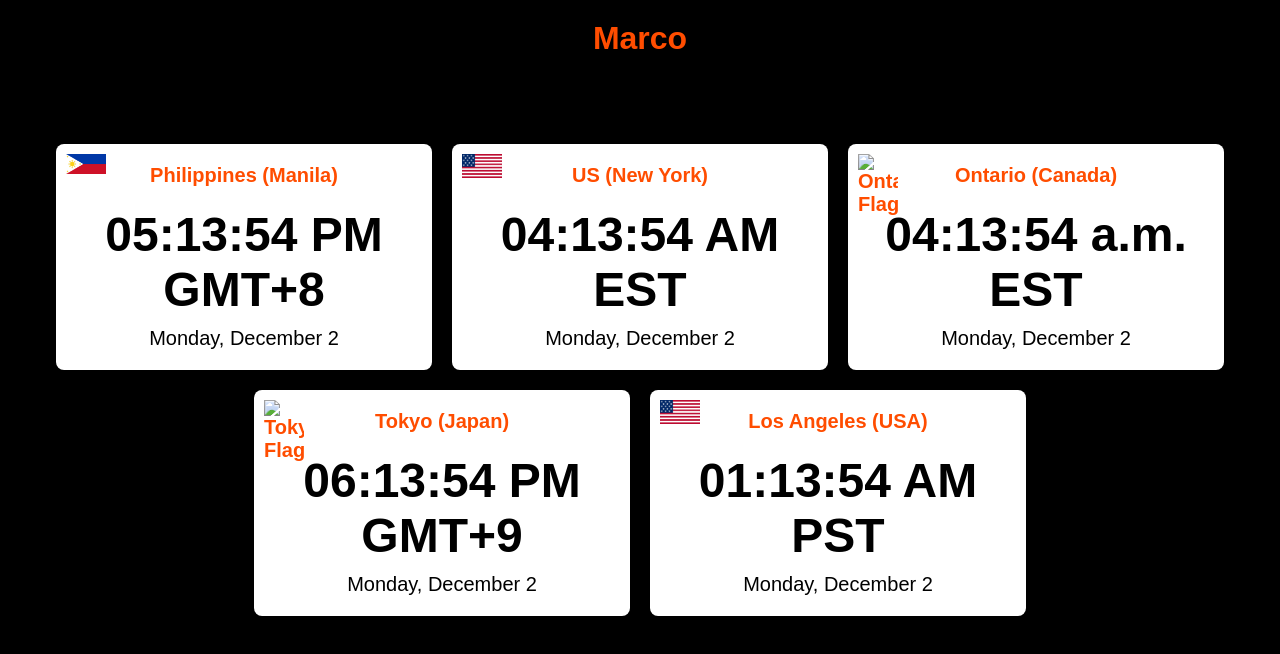
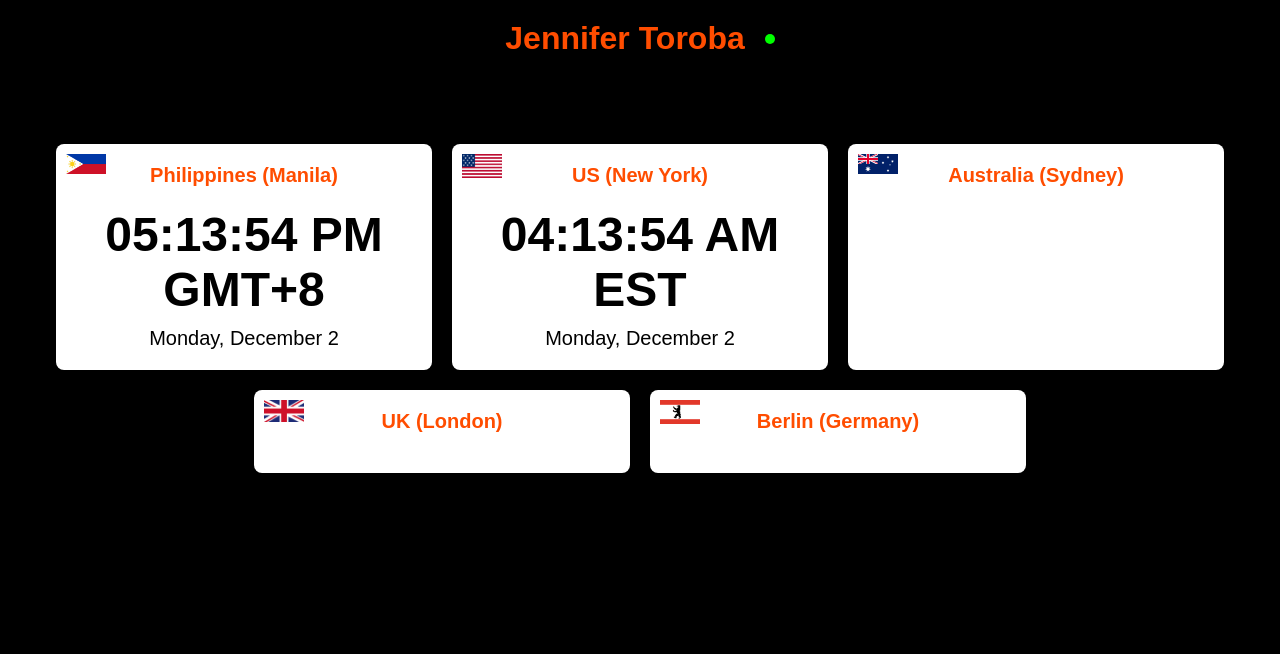
Before and after one commit to Bossraff/JenniferToroba-TimeZone, a plain HTML site: page index.html in a window 1280 px wide. Drawn offline with Linux system fonts and the light colour scheme.

Commit message:
Update index.html

```diff
--- a/index.html
+++ b/index.html
@@ -9,7 +9,8 @@
 <body>
     <header>
         <h1>
-            Marco
+            Jennifer Toroba
+            <span class="blinker"></span>
         </h1>
     </header>
     <div class="container">
@@ -23,23 +24,25 @@
             <div class="time" id="us-time"></div>
             <div class="date-info" id="us-date"></div>
         </div>
-        <div class="timezone" id="ontario">
-            <h2><img src="Canadaflag.png" alt="Ontario Flag" class="flag-icon"> Ontario (Canada)</h2>
-            <div class="time" id="ontario-time"></div>
-            <div class="date-info" id="ontario-date"></div>
+        <div class="timezone" id="australia">
+            <h2><img src="AUSIFLG.svg" alt="Australia Flag" class="flag-icon"> Australia (Sydney)</h2>
+            <div class="time" id="australia-time"></div>
+            <div class="date-info" id="australia-date"></div>
         </div>
-        <div class="timezone" id="tokyo">
-            <h2><img src="japanflag.webp" alt="Tokyo Flag" class="flag-icon"> Tokyo (Japan)</h2>
-            <div class="time" id="tokyo-time"></div>
-            <div class="date-info" id="tokyo-date"></div>
+
+        <div class="timezone" id="uk">
+            <h2><img src="ukFLAG.jpg" alt="UK Flag" class="flag-icon"> UK (London)</h2>
+            <div class="time" id="uk-time"></div>
+            <div class="date-info" id="uk-date"></div>
         </div>
-        <div class="timezone" id="la">
-            <h2><img src="usFLAG.webp" alt="Los Angeles Flag" class="flag-icon"> Los Angeles (USA)</h2>
-            <div class="time" id="la-time"></div>
-            <div class="date-info" id="la-date"></div>
+        <div class="timezone" id="berlin">
+            <h2><img src="BERLIN.png" alt="Berlin Flag" class="flag-icon"> Berlin (Germany)</h2>
+            <div class="time" id="berlin-time"></div>
+            <div class="date-info" id="berlin-date"></div>
         </div>
+
+
     </div>
-
     <script src="script.js"></script>
 </body>
 </html>
```
